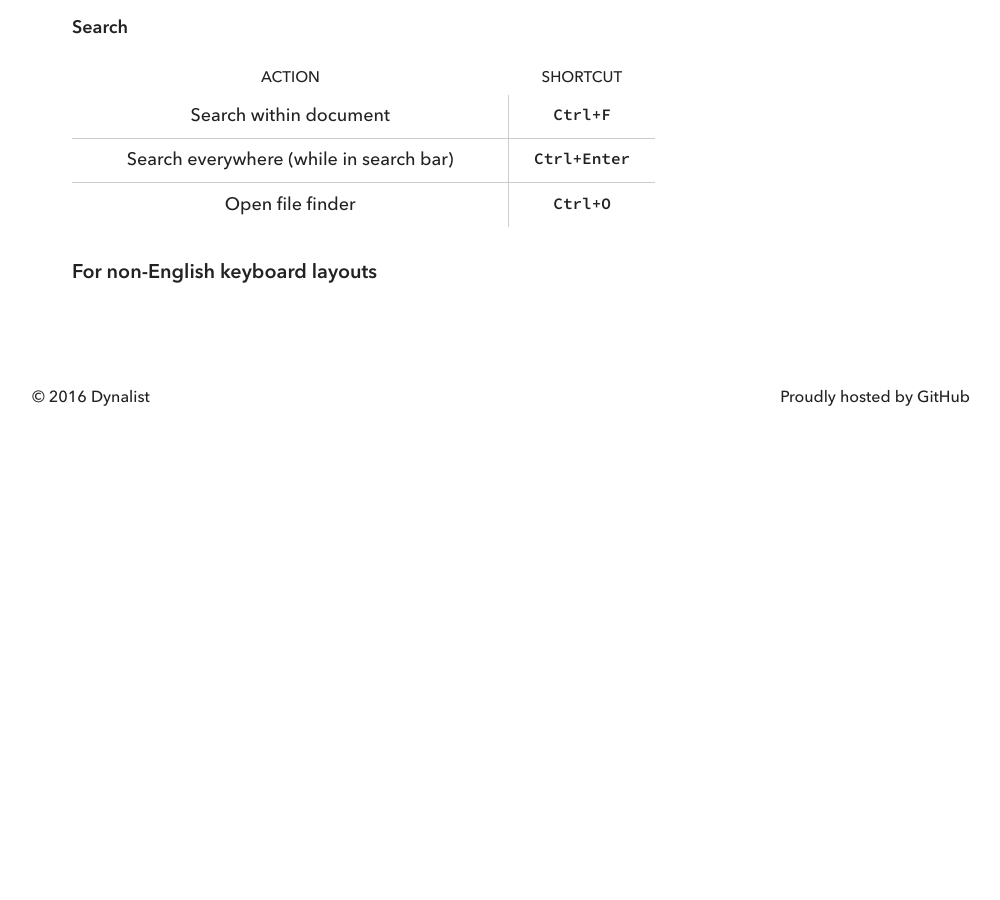
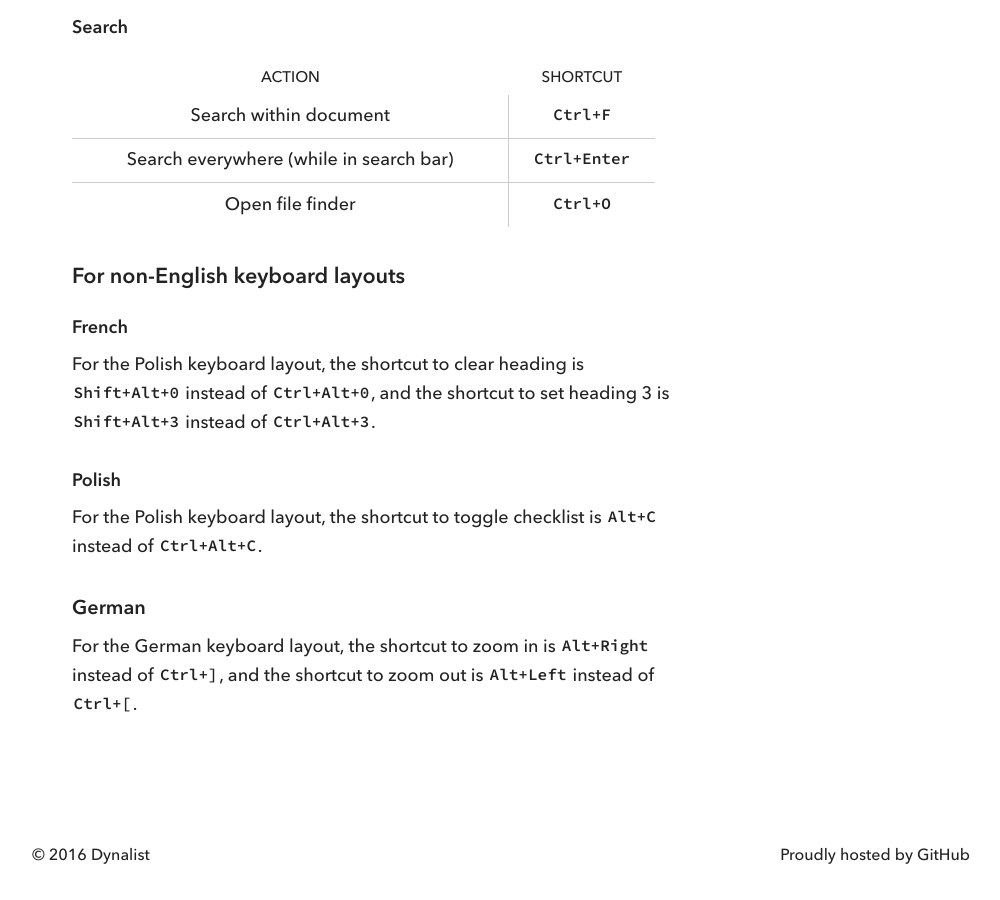
Before and after one commit to mdrain/dynalist-help, a Jekyll site: the page built from _articles/keyboard-shortcuts.md, in a window 1280 px wide and 900 px high, scrolled down 2648 px. Shown: the whole window, without its empty margins (139-1139 px from the left). Built offline with Jekyll 4.4.1, drawn with Linux system fonts in a browser that asks for light colours; before the commit the page ends 3091 px from its top, so only the background shows below that; some of the changed text lies outside the part shown.

Commit message:
Added missing information

```diff
--- a/_articles/keyboard-shortcuts.md
+++ b/_articles/keyboard-shortcuts.md
@@ -89,4 +89,16 @@ Below is a comprehensive list of keyboard shortcuts in Dynalist. You can also br
 | Search everywhere (while in search bar) | `Ctrl+Enter` |
 | Open file finder                        | `Ctrl+O`     |
 
-### For non-English keyboard layouts
+## For non-English keyboard layouts
+
+#### French
+
+For the Polish keyboard layout, the shortcut to clear heading is `Shift+Alt+0` instead of `Ctrl+Alt+0`, and the shortcut to set heading 3 is `Shift+Alt+3` instead of `Ctrl+Alt+3`.
+
+#### Polish
+
+For the Polish keyboard layout, the shortcut to toggle checklist is `Alt+C` instead of `Ctrl+Alt+C`.
+
+### German
+
+For the German keyboard layout, the shortcut to zoom in is `Alt+Right` instead of `Ctrl+]`, and the shortcut to zoom out is `Alt+Left` instead of `Ctrl+[`.
```
Also changed, not shown: _articles/mobile.md (+1 -1 lines), _articles/privacy.md (+8 -0 lines), _articles/pro-features.md (+2 -0 lines).
